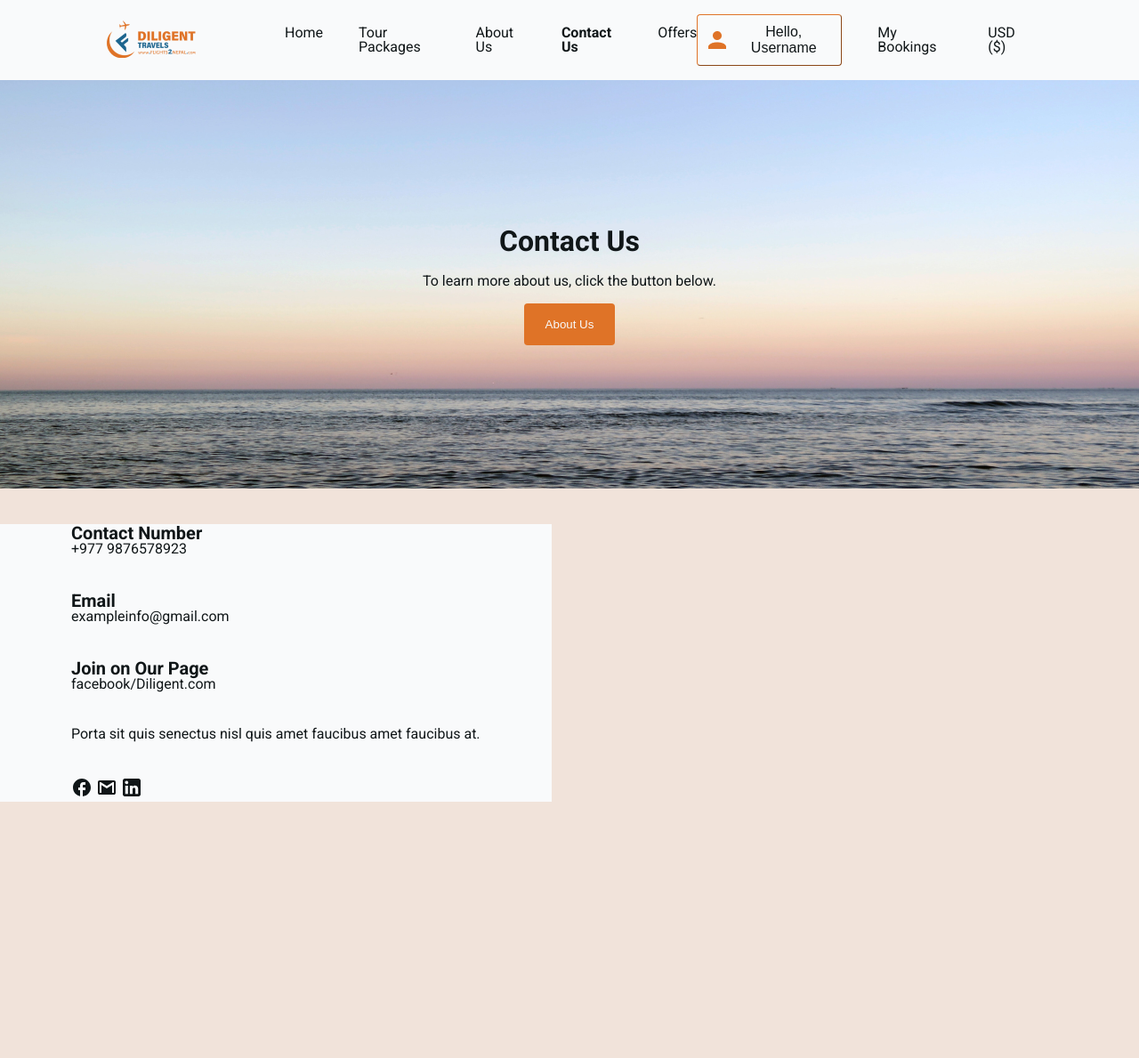
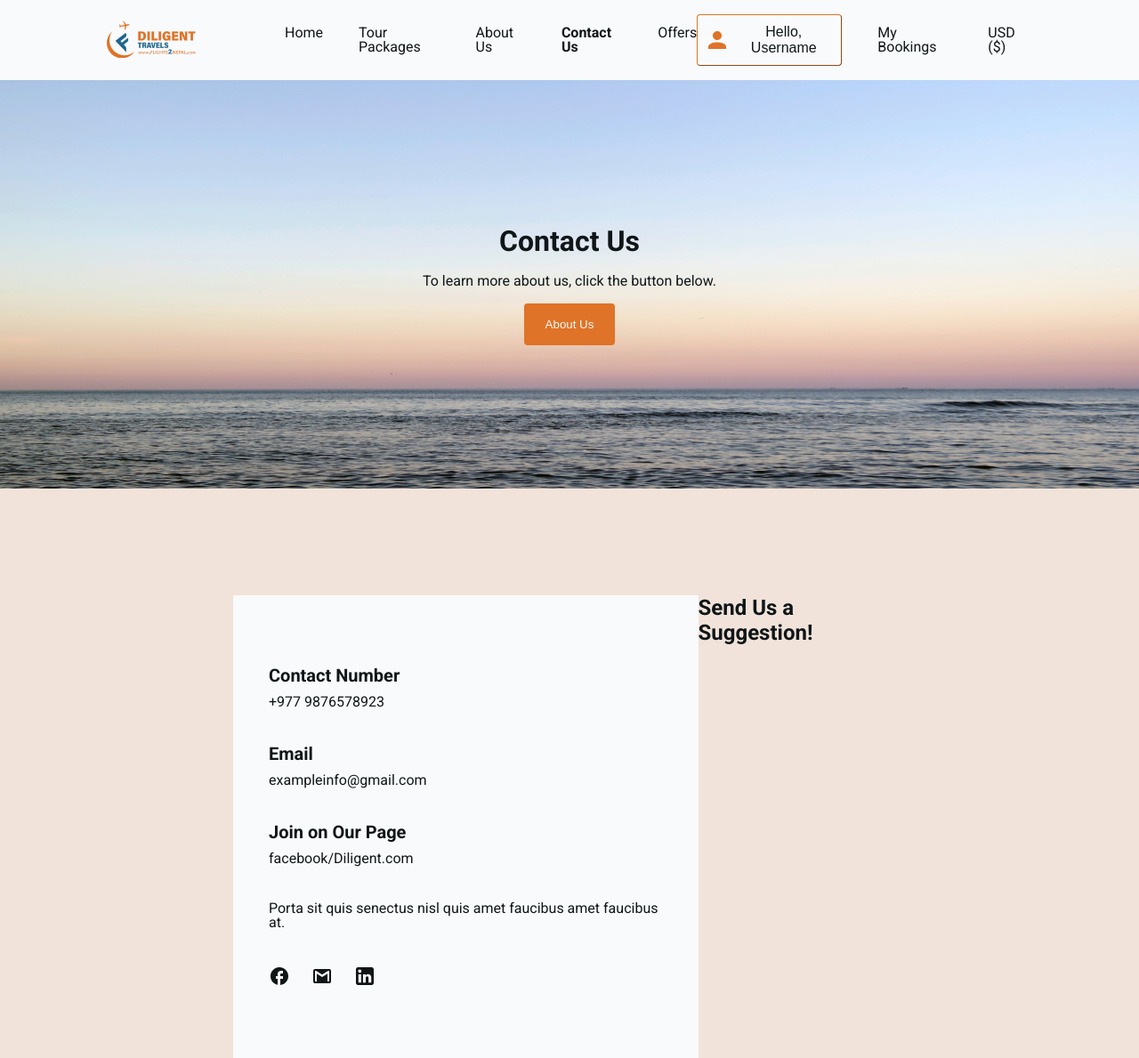
Before and after one commit to sakilaapokharel/Learning_Frontend, a website: page Contact-Us/index.html in a window 1280 px wide. Shown: the whole page at 89% size. Before the commit the page ends 941 px from the top, so only its background shows below. Drawn offline with Linux system fonts and the light colour scheme.

Commit message:
working on contact

```diff
--- a/Contact-Us/index.html
+++ b/Contact-Us/index.html
@@ -52,26 +52,26 @@
       <section class="contact">
         <div class="container">
           <div class="contact-info">
-            <div>
+            <div class="contact-item">
               <h2>Contact Number</h2>
               <p>+977 9876578923</p>
             </div>
 
-            <div>
+            <div class="contact-item">
               <h2>Email</h2>
               <p>exampleinfo@gmail.com</p>
             </div>
 
-            <div>
+            <div class="contact-item">
               <h2>Join on Our Page</h2>
               <p>facebook/Diligent.com</p>
             </div>
 
-            <div>
+            <div class="contact-item">
               <p>Porta sit quis senectus nisl quis amet faucibus amet faucibus at.</p>
             </div>
 
-            <div>
+            <div class="icons">
               <img src="Images/icons/facebook.svg" alt="Facebook icon">
               <img src="Images/icons/mail.svg" alt="Mail icon">
               <img src="Images/icons/linkedin.svg" alt="Linkedin icon">
@@ -79,7 +79,7 @@
           </div>
 
           <div class="contact-form">
-
+            <h1>Send Us a Suggestion!</h1>
           </div>
         </div>
       </section>
--- a/Contact-Us/style.css
+++ b/Contact-Us/style.css
@@ -111,21 +111,38 @@ main{
     color: #fff;
 }
 
+.contact{
+
+}
+
 .container{
     width: fit-content;
     height: fit-content;
-    background-color: #F9FAFB;
+    padding: 120px 262px;
+    display: flex;
+    flex-direction: row;
 
 }
 
 .contact-info{
-    margin: 40px 80px 40px 80px;
+    background-color: #F9FAFB;
     display: flex;
     flex-direction: column;
-    row-gap: 40px;
+    padding: 80px 40px;
+    gap: 40px;
 }
 
+.icons{
+    gap:24px;
+    display: flex;
+    flex-direction: row;
+}
 
+.contact-item{
+    gap: 12px;px;
+    display: flex;
+    flex-direction: column;
+}
 
 .contact p{
     font-size: 16px;
```
